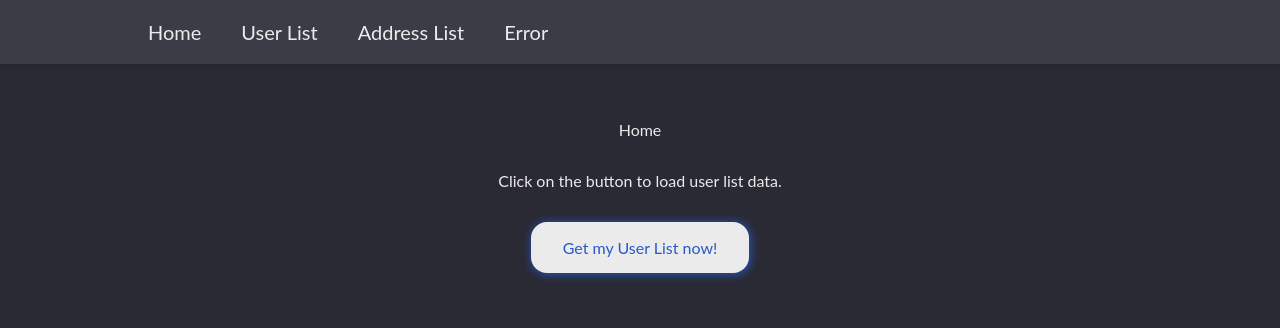
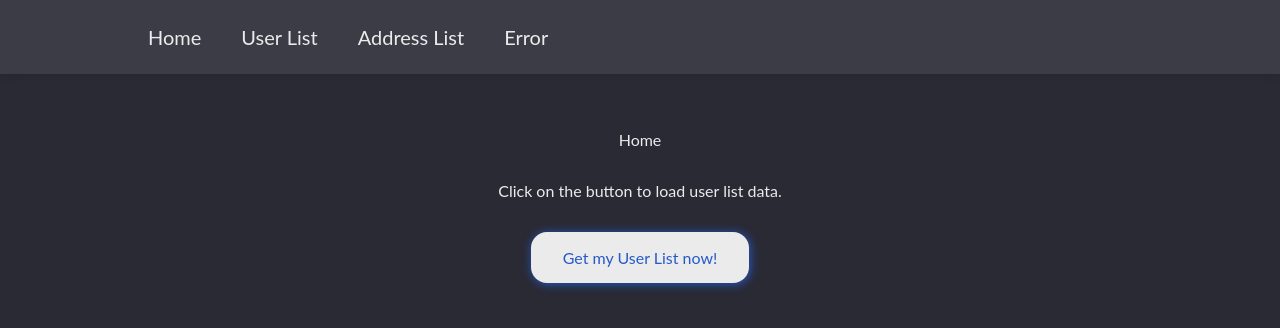
Before and after one commit to cast0273/mad9135-c2-react-router, a React (Create React App) app: page / in a window 1280 px wide. Shown: the top 328 px of the page. Built offline with nearby package versions, Linux system fonts and the light colour scheme.

Commit message:
update hover on links styling

```diff
--- a/src/components/NavBar/navBar.css
+++ b/src/components/NavBar/navBar.css
@@ -18,6 +18,6 @@ a:hover {
 }
 .NavBar a {
   padding: 0.75em 0.75em;
-  margin: 0.25em;
+  margin: 0.5em 0.25em;
   border-radius: 12px;
 }
--- a/src/components/UserList/userList.css
+++ b/src/components/UserList/userList.css
@@ -45,5 +45,7 @@
 }
 .user a:hover {
   background-color: rgba(0, 0, 0, 0);
-  filter: grayscale();
+  /* filter: grayscale(); */
+  text-shadow: 0 0 40px rgb(0, 81, 255);
+  color: white;
 }
```
